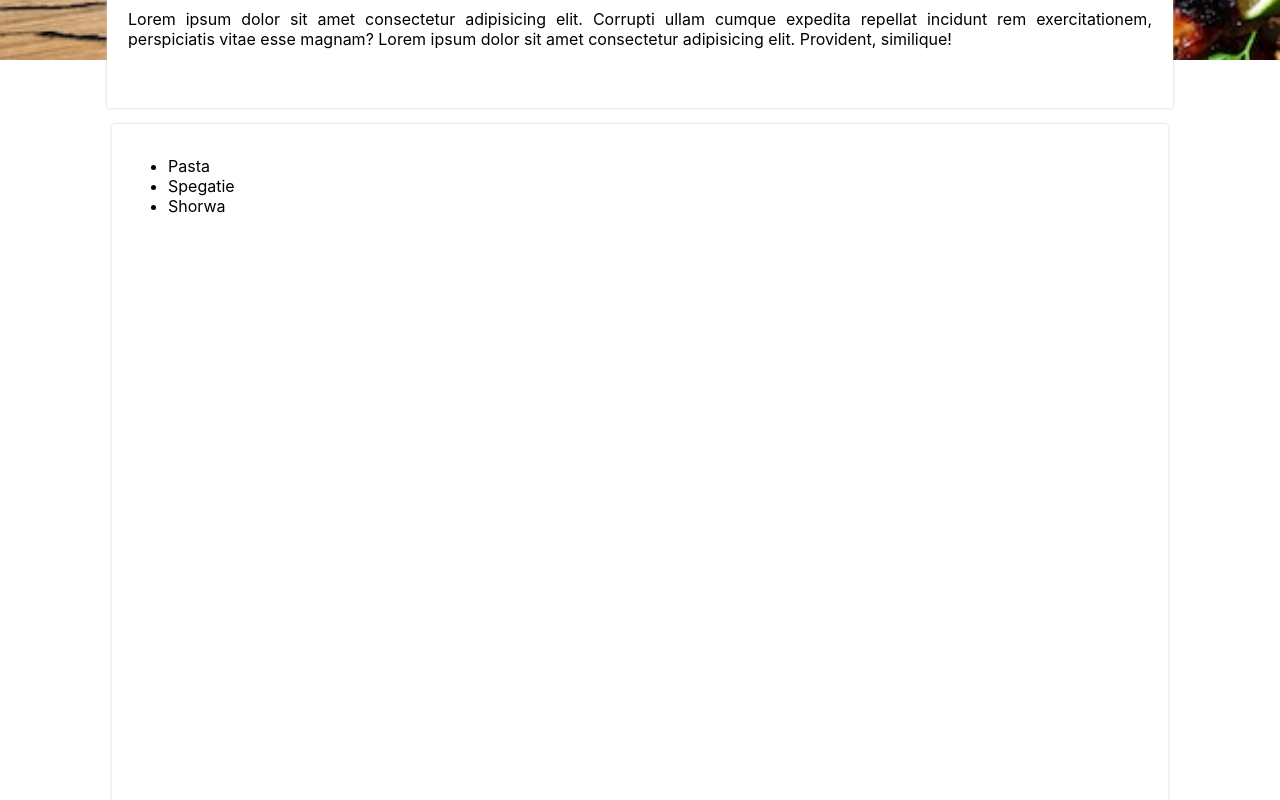
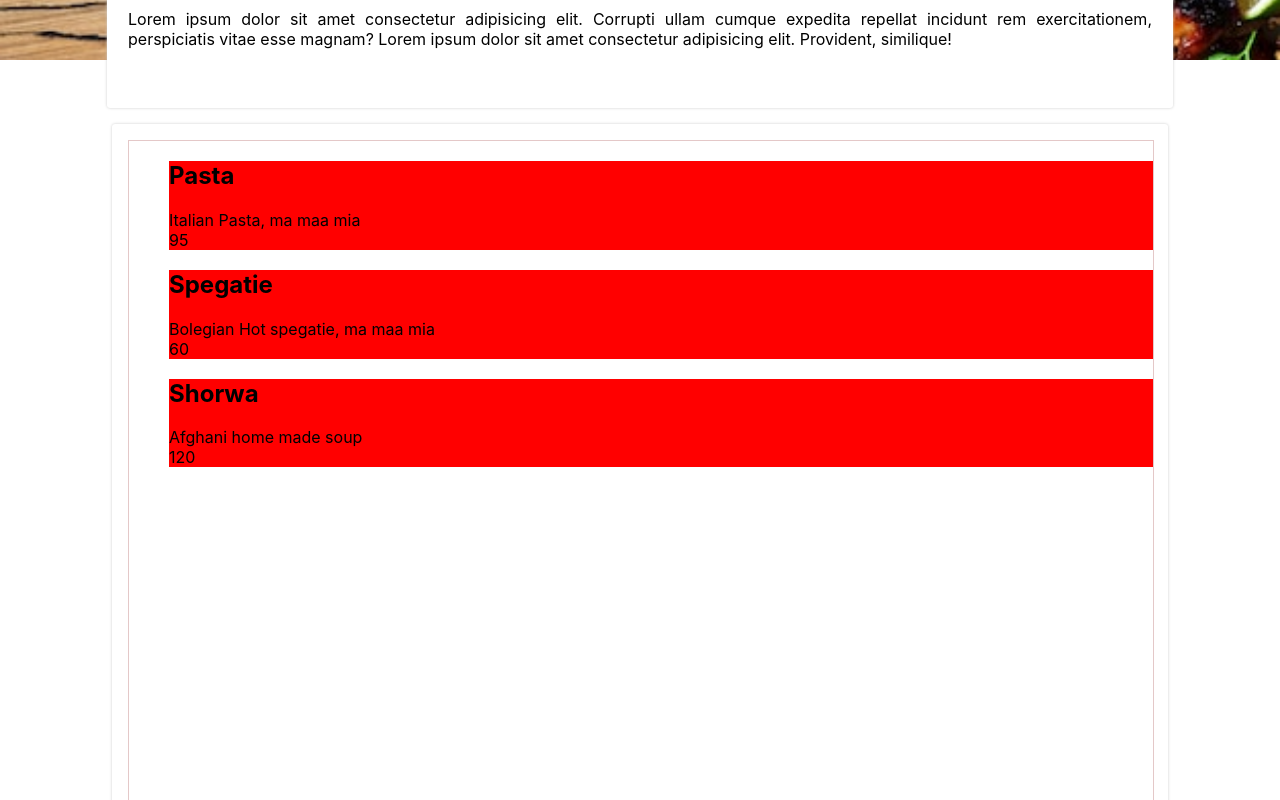
Before and after one commit to safi-n/food-menu, a React (Create React App) app: page / in a window 1280 px wide. Shown: the part 500-1300 px from the top of the page. Built offline with nearby package versions, Linux system fonts and the light colour scheme; the HTML template or start-up script is replaced by a standard one.

Commit message:
Card added & list item styling

```diff
--- a/src/components/Meals/AvailableMeals.jsx
+++ b/src/components/Meals/AvailableMeals.jsx
@@ -1,35 +1,29 @@
-import React from 'react'
-import classes from './available.module.css'
+import React from "react";
+import Card from "../UI/Card";
+import classes from "./available.module.css";
+import MealItem from "./MealItem/MealItem";
 const DUMMY_MEAL = [
-  {
-    id: 'm1',
-    name: 'Pasta',
-    price: 95,
-    description: 'Italian Pasta, ma maa mia'
-  },
-  {
-    id: 'm2',
-    name: 'Spegatie',
-    price: 60,
-    description: 'Bolegian Hot spegatie, ma maa mia'
-  },
-  {
-    id: 'm3',
-    name: 'Shorwa',
-    price: 120,
-    description: 'Afghani home made soup'
-  }
+  {id: "m1",name: "Pasta",price: 95,description: "Italian Pasta, ma maa mia"},
+  {id: "m2",name: "Spegatie",price: 60,description: "Bolegian Hot spegatie, ma maa mia"},
+  {id: "m3",name: "Shorwa",price: 120,description: "Afghani home made soup"},
 ];
 
 const AvailableMeals = () => {
-  const mealsList = DUMMY_MEAL.map(meal => <li>{meal.name}</li>)
+  const mealsList = DUMMY_MEAL.map((meal) => (
+    <MealItem
+      key={meal.id}
+      name={meal.name}
+      description={meal.description}
+      price={meal.price}
+    />
+  ));
   return (
-    <section className={classes['meals-list']}>
-      <ul>
-        {mealsList}
-      </ul>
+    <section className={classes["meals-list"]}>
+      <Card>
+        <ul>{mealsList}</ul>
+      </Card>
     </section>
-  )
-}
+  );
+};
 
-export default AvailableMeals
+export default AvailableMeals;
--- /dev/null
+++ b/src/components/Meals/MealItem/MealItem.jsx
@@ -0,0 +1,16 @@
+import React from 'react'
+import classes from './mealItem.module.css'
+const MealItem = props => {
+  return (
+    <li className={classes['meal-item']}>
+      <div>
+        <div><h2>{props.name}</h2></div>
+        <div>{props.description}</div>
+        <div>{props.price}</div>
+      </div>
+      <div></div>
+    </li>
+  )
+}
+
+export default MealItem
--- /dev/null
+++ b/src/components/Meals/MealItem/mealItem.module.css
@@ -0,0 +1,5 @@
+.meal-item {
+  background-color: red;
+  list-style: none;
+  margin: auto;
+}
--- /dev/null
+++ b/src/components/UI/Card.jsx
@@ -0,0 +1,11 @@
+import React from 'react'
+import classes from './card.module.css'
+const Card = props => {
+  return (
+    <div className={classes['card-item']}>
+      {props.children}
+    </div>
+  )
+}
+
+export default Card
--- /dev/null
+++ b/src/components/UI/card.module.css
@@ -0,0 +1,5 @@
+.card-item {
+  width: 100%;
+  height: 100%;
+  border: 1px solid rgb(228, 200, 200);
+}
```
